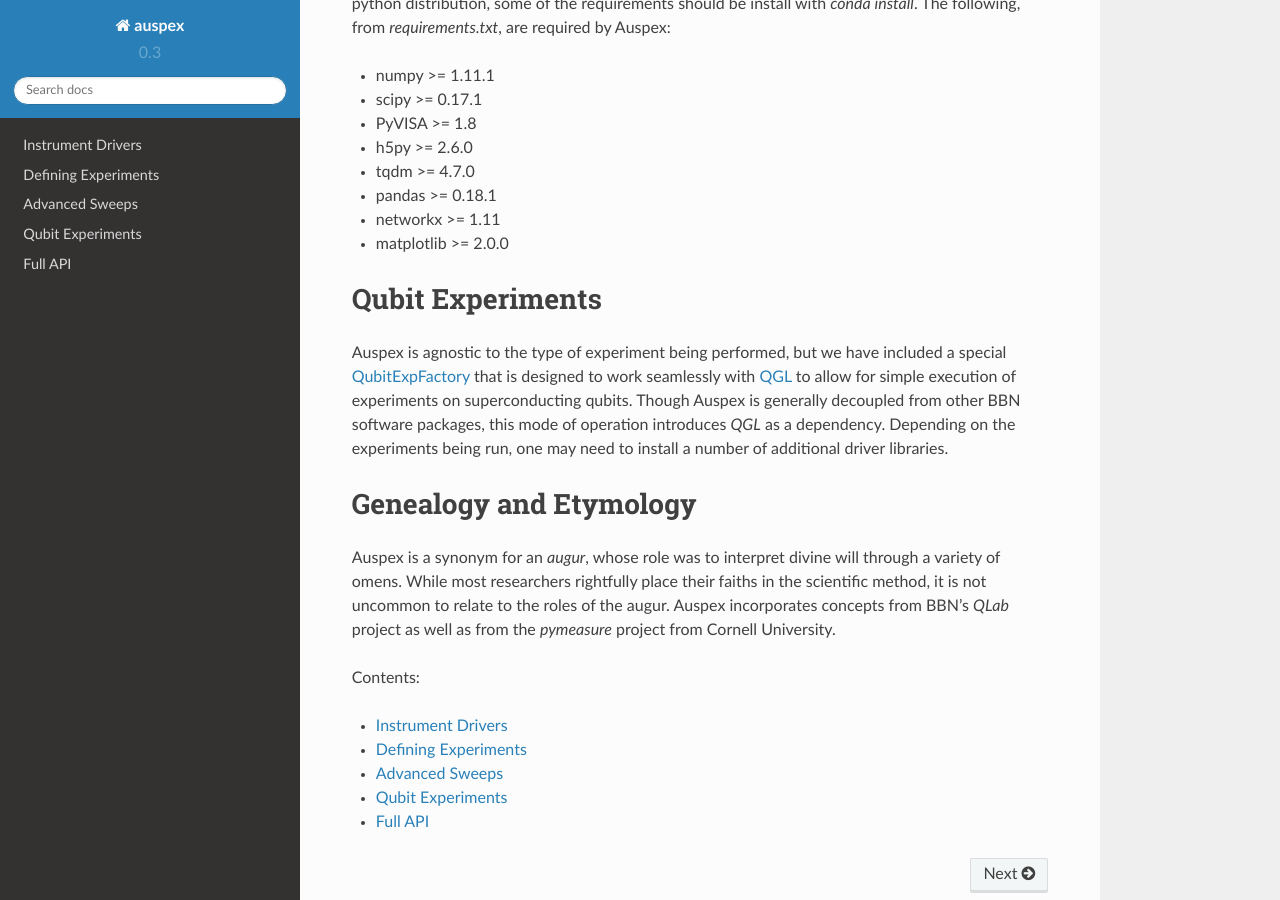
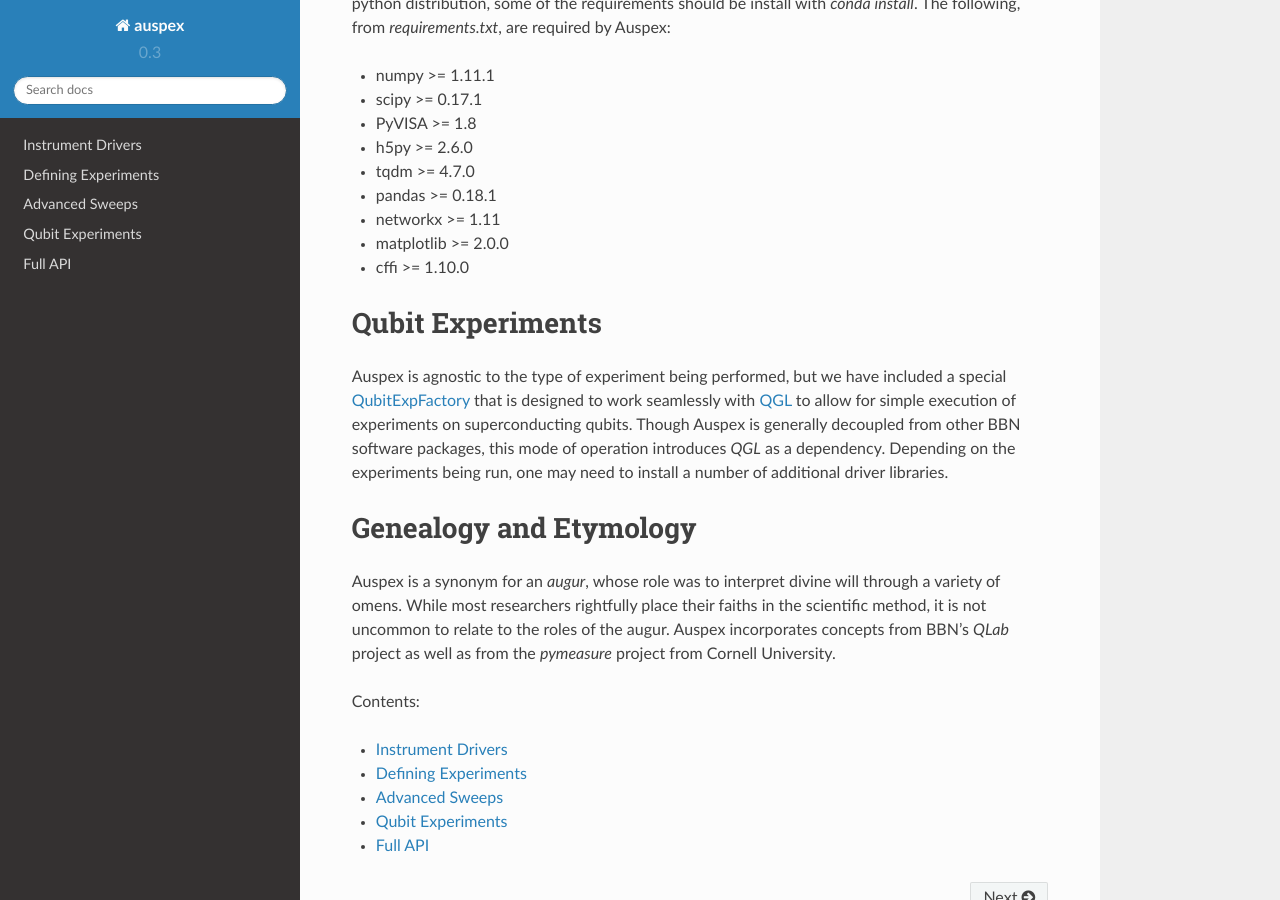
Before and after one commit to BBN-Q/Auspex, a Sphinx documentation site: the page built from doc/index.rst, in a window 1280 px wide and 900 px high, scrolled down 1217 px. Built offline with Sphinx 7.4.7 and the Read the Docs theme 2.0.0, drawn with Linux system fonts in a browser that asks for light colours; pages that are not in the unit, such as notebooks, are missing from menus.

Commit message:
add cffi requirement

```diff
--- a/doc/index.rst
+++ b/doc/index.rst
@@ -45,6 +45,7 @@
 - pandas >= 0.18.1
 - networkx >= 1.11
 - matplotlib >= 2.0.0
+- cffi >= 1.10.0
 
 Qubit Experiments
 *****************
```
